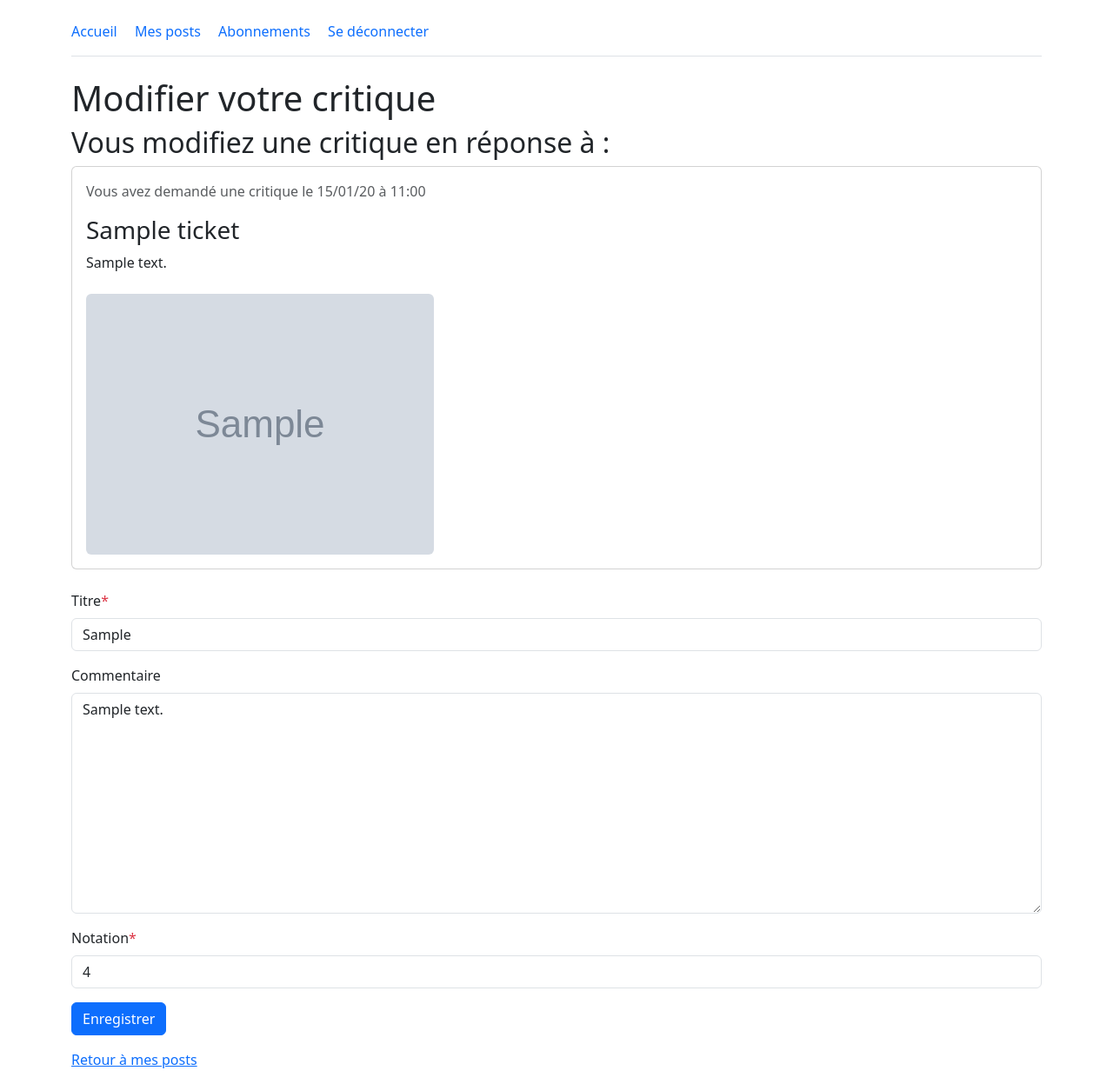
After one commit to mrnlarue-cloud/Projet_9_OC, a Django app: page /modifier-critique/1/ in a window 1280 px wide. The commit adds this page. Shown: the whole page at 87% size. Run offline with Django 5.2, Linux system fonts and the light colour scheme; a user stored in the database is signed in; tables that the repository leaves empty hold one stand-in row (values such as "Sample post"); grey boxes marked "Sample" are stand-in pictures; some libraries are stand-ins or nearby versions.

Commit message:
Ajoute la modification des critiques

```diff
--- a/litreview/models.py
+++ b/litreview/models.py
@@ -174,6 +174,9 @@ class Ticket(models.Model):
 
     def modifier_avec_formulaire(self, formulaire_ticket):
         """Modifie le ticket si le formulaire est valide."""
+        if not formulaire_ticket.is_bound:
+            return False
+
         if not formulaire_ticket.is_valid():
             return False
 
@@ -240,6 +243,25 @@ class Review(models.Model):
             user=utilisateur,
             ticket=ticket,
         ).exists()
+
+    @classmethod
+    def critique_modifiable(classe_review, utilisateur, critique_id):
+        """Retourne la critique modifiable par l'utilisateur."""
+        return classe_review.objects.filter(
+            id=critique_id,
+            user=utilisateur,
+        )
+
+    def modifier_avec_formulaire(self, formulaire_critique):
+        """Modifie la critique si le formulaire est valide."""
+        if not formulaire_critique.is_bound:
+            return False
+
+        if not formulaire_critique.is_valid():
+            return False
+
+        formulaire_critique.save()
+        return True
 
     @classmethod
     def critiques_utilisateur(classe_review, utilisateur):
--- /dev/null
+++ b/litreview/templates/pages/modifier_critique.html
@@ -0,0 +1,24 @@
+{% extends "pages/base.html" %}
+{% load crispy_forms_tags %}
+
+{% block content %}
+    <h1>Modifier votre critique</h1>
+
+    <h2>Vous modifiez une critique en réponse à :</h2>
+
+    {% include "pages/temp_partiels/ticket_reponse.html" with ticket=critique.ticket %}
+
+    <form method="post">
+        {% csrf_token %}
+
+        {{ formulaire_critique|crispy }}
+
+        <button type="submit" class="btn btn-primary">
+            Enregistrer
+        </button>
+    </form>
+
+    <p class="mt-3">
+        <a href="{% url 'mes_posts' %}">Retour à mes posts</a>
+    </p>
+{% endblock content %}
--- a/litreview/urls.py
+++ b/litreview/urls.py
@@ -49,4 +49,9 @@ urlpatterns = [
         views.creer_critique,
         name="creer_critique",
     ),
+    path(
+        "modifier-critique/<int:critique_id>/",
+        views.modifier_critique,
+        name="modifier_critique",
+    ),
 ]
--- a/litreview/views.py
+++ b/litreview/views.py
@@ -180,18 +180,14 @@ def modifier_ticket(request, ticket_id):
         )
     )
 
-    if request.method == "POST":
-        formulaire_ticket = TicketForm(
-            request.POST,
-            request.FILES,
-            instance=ticket,
-        )
+    formulaire_ticket = TicketForm(
+        request.POST or None,
+        request.FILES or None,
+        instance=ticket,
+    )
 
-        if ticket.modifier_avec_formulaire(formulaire_ticket):
-            return redirect("mes_posts")
-
-    else:
-        formulaire_ticket = TicketForm(instance=ticket)
+    if ticket.modifier_avec_formulaire(formulaire_ticket):
+        return redirect("mes_posts")
 
     return render(
         request,
@@ -237,3 +233,31 @@ def creer_critique(request, ticket_id):
         "pages/creer_critique.html",
         {"formulaire_critique": formulaire_critique, "ticket": ticket},
     )
+
+
+@login_required
+def modifier_critique(request, critique_id):
+    """Modifie une critique créée par l'utilisateur."""
+    critique = get_object_or_404(
+        Review.critique_modifiable(
+            utilisateur=request.user,
+            critique_id=critique_id,
+        )
+    )
+
+    formulaire_critique = ReviewForm(
+        request.POST or None,
+        instance=critique,
+    )
+
+    if critique.modifier_avec_formulaire(formulaire_critique):
+        return redirect("mes_posts")
+
+    return render(
+        request,
+        "pages/modifier_critique.html",
+        {
+            "formulaire_critique": formulaire_critique,
+            "critique": critique,
+        },
+    )
```
Also changed, not shown: litreview/templates/pages/mes_posts.html (+9 -0 lines).
